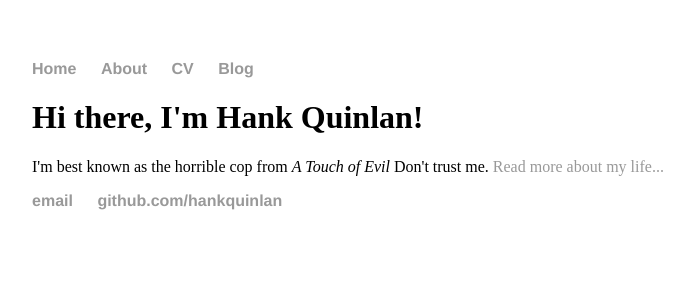
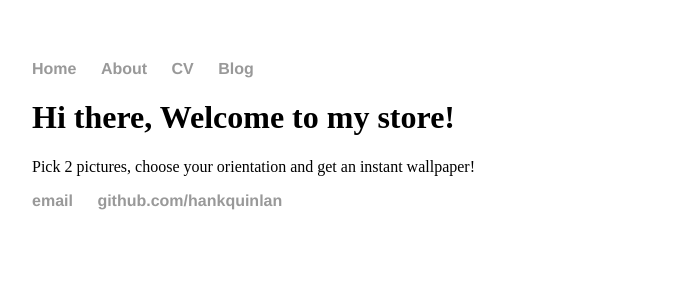
Before and after one commit to tyronetheartist/wallpaper, a Jekyll site: the page built from index.html, in a window 1280 px wide. Shown: the top 300 px of the page, without its empty margins (160-854 px from the left). Built offline with Jekyll 4.4.1, drawn with Linux system fonts in a browser that asks for light colours.

Commit message:
Update index.html

```diff
--- a/index.html
+++ b/index.html
@@ -1,8 +1,8 @@
 ---
 layout: default
-title: Hank Quinlan, Horrible Cop
+title: Tyrone's Art Store
 ---
 <div class="blurb">
-	<h1>Hi there, I'm Hank Quinlan!</h1>
-	<p>I'm best known as the horrible cop from <em>A Touch of Evil</em> Don't trust me. <a href="/about">Read more about my life...</a></p>
+	<h1>Hi there, Welcome to my store!</h1>
+	<p>Pick 2 pictures, choose your orientation and get an instant wallpaper!
 </div><!-- /.blurb -->
```
